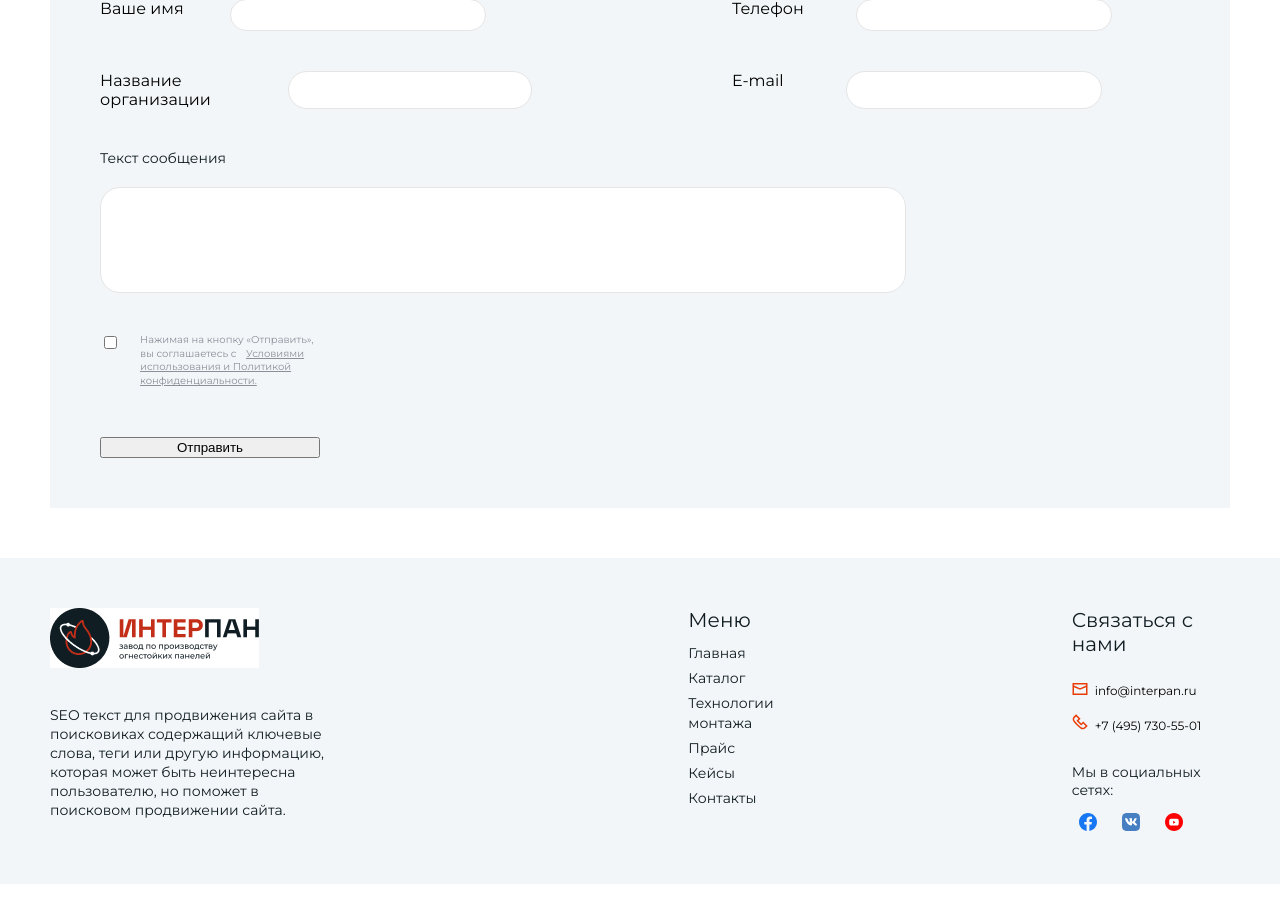
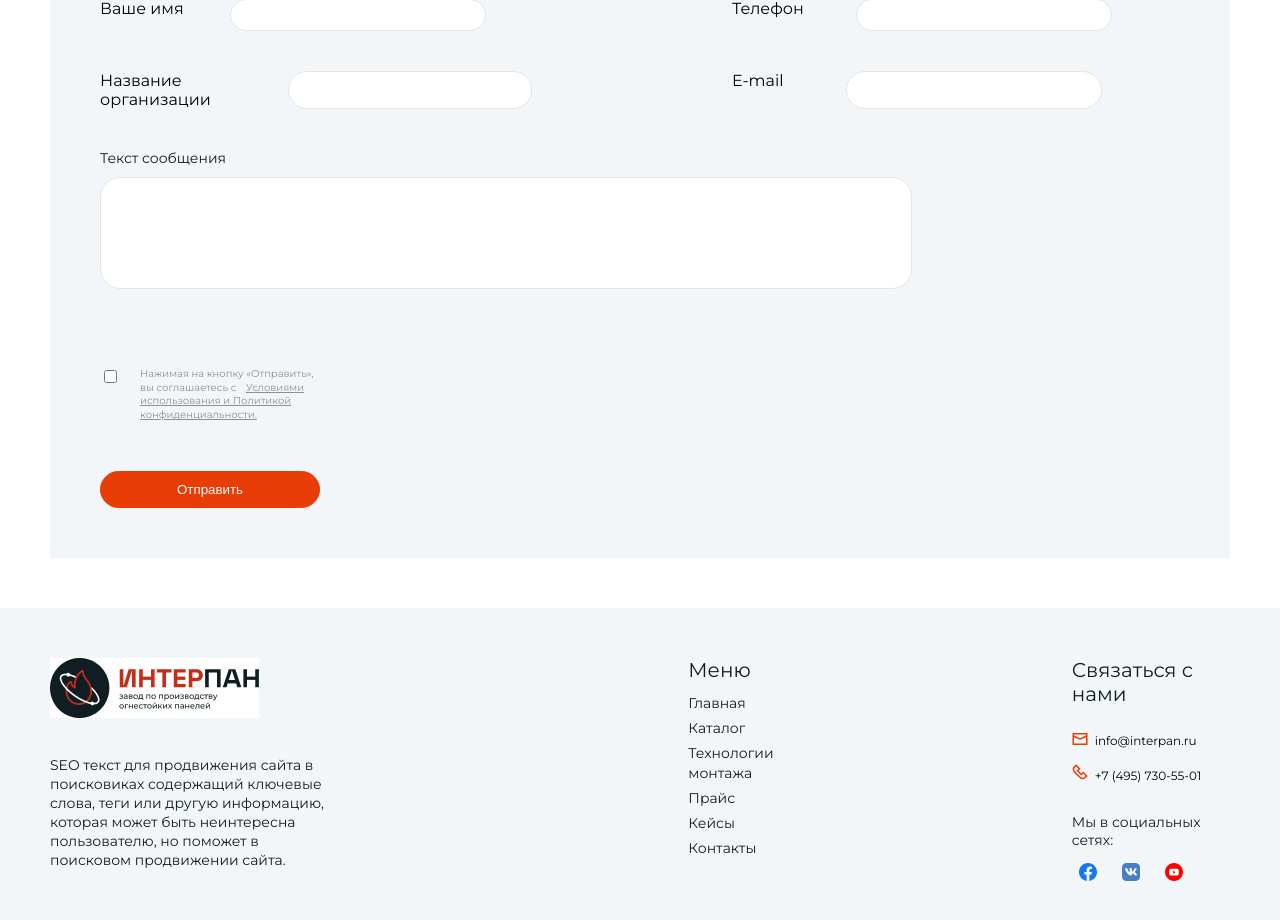
Before and after one commit to Ilya26071995/new, a React app: page /contacts in a window 1280 px wide. Shown: the part 1887-2807 px from the top of the page. Before the commit the page ends 2771 px from the top, so only its background shows below. Built offline with nearby package versions, Linux system fonts and the light colour scheme.

Commit message:
add cleaning form

```diff
--- a/src/components/Form/Form.module.scss
+++ b/src/components/Form/Form.module.scss
@@ -17,6 +17,9 @@
   font-weight: 400;
   font-size: 14px;
   color: #101d23;
+  display: flex;
+  flex-direction: column;
+  gap: 10px;
 }
 
 .input {
@@ -48,6 +51,7 @@
   resize: none;
   width: 800px;
   height: 100px;
+  padding: 5px;
 }
 
 .send {
@@ -80,3 +84,17 @@
 .line:hover {
   color: #e93d07;
 }
+
+.btn {
+  border: 1px solid #e93d07;
+  border-radius: 20px;
+  padding: 10px 30px;
+  color: #fff;
+  background-color: #e93d07;
+}
+
+.btn:hover {
+  background-color: #fff;
+  color: #e93d07;
+  cursor: pointer;
+}
--- a/src/components/Form/index.tsx
+++ b/src/components/Form/index.tsx
@@ -22,11 +22,16 @@ const schema = yup.object({
     .string()
     .required("Введите название организации")
     .min(2, "Минимум 2 буквы")
-    .matches(/^[a-zA-Zа-яА-Я]*$/, "Только буквы"),
+    .matches(/^[a-zA-Zа-яА-Я\s]*$/, "Только буквы"),
   mail: yup
     .string()
     .required("Введите e-mail")
     .matches(/^[a-zA-Z0-9_.+-]+@[a-zA-Z0-9-]+.[a-zA-Z0-9-.]+$/),
+  text: yup
+    .string()
+    .required("Введите текст сообщения")
+    .min(20, "Минимум 20 букв")
+    .matches(/^[a-zA-Zа-яА-Я\s]*$/, "Только буквы"),
 });
 
 const LABELS = [
@@ -51,11 +56,15 @@ const Form = () => {
     register,
     handleSubmit,
     formState: { errors },
+    reset,
   } = useForm({
     mode: "onChange",
     resolver: yupResolver(schema),
   });
-  const onSubmit = (data: any) => console.log(data);
+  const onSubmit = (data: any) => {
+    console.log(data);
+    reset();
+  };
 
   return (
     <div className={s.container}>
@@ -104,8 +113,13 @@ const Form = () => {
         <div className={s.area}>
           <label htmlFor="text" className={s.label}>
             Текст сообщения
+            <textarea
+              id="text"
+              {...register("text")}
+              className={cn(s.input, s.textarea)}
+            ></textarea>
+            <p>{errors.text?.message}</p>
           </label>
-          <textarea id="text" className={cn(s.input, s.textarea)}></textarea>
         </div>
         <div className={s.send}>
           <div className={s.checkbox}>
@@ -121,7 +135,7 @@ const Form = () => {
               </a>
             </p>
           </div>
-          <input type="submit" value="Отправить" />
+          <input className={s.btn} type="submit" value="Отправить" />
         </div>
       </form>
     </div>
```
